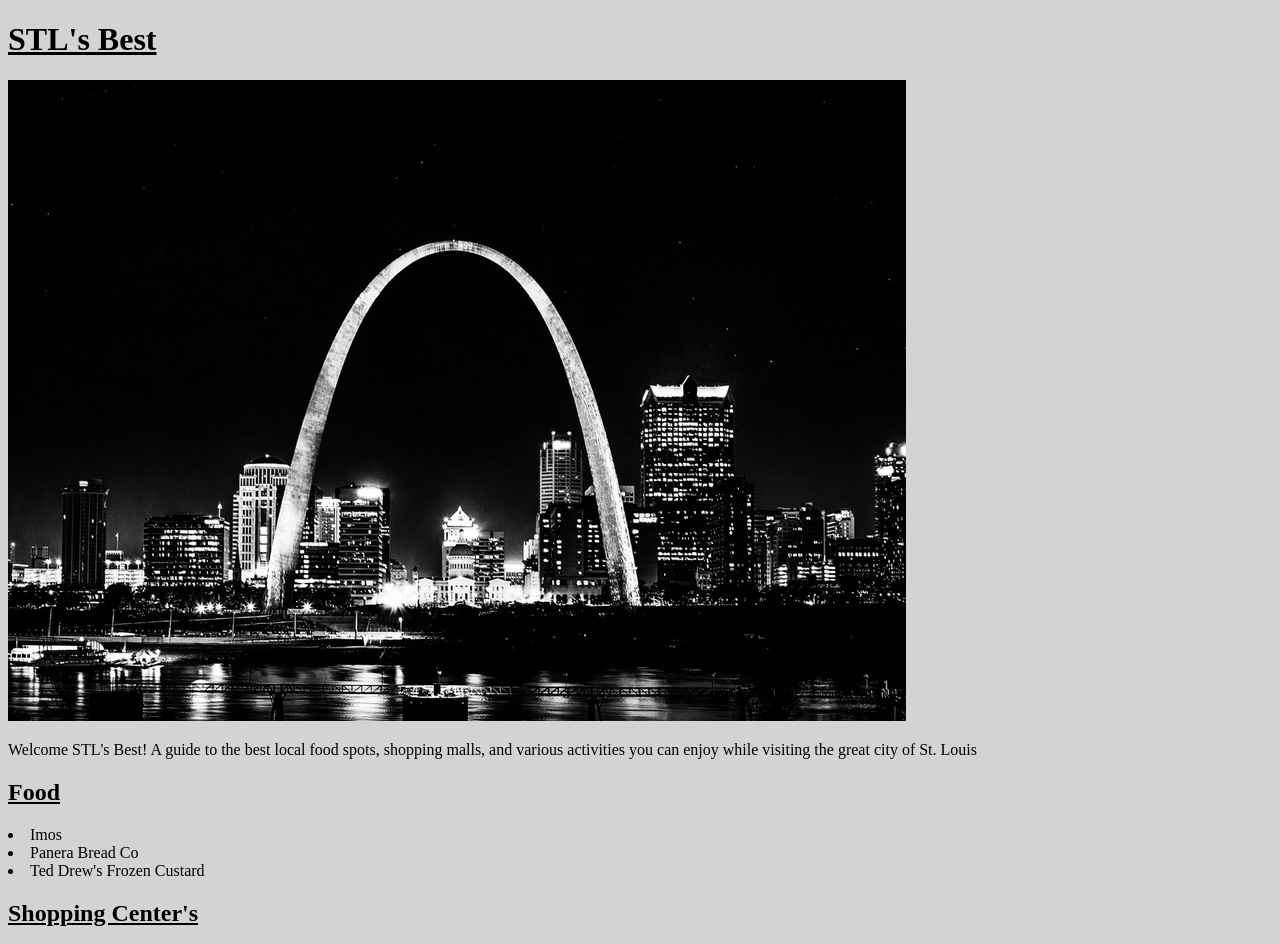
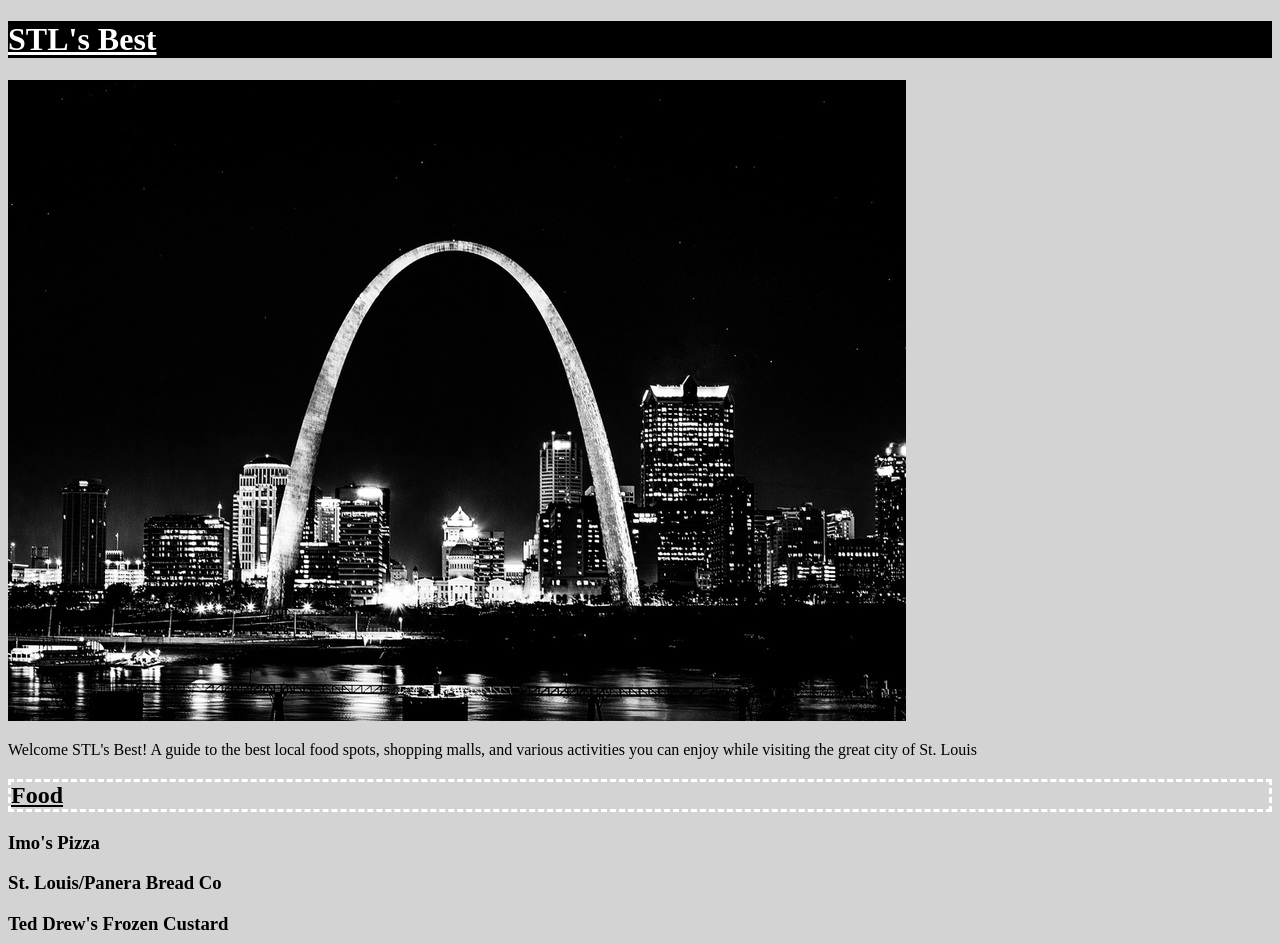
Before and after one commit to jjefferson91/mywebsite, a plain HTML site: page index.html in a window 1280 px wide. Shown: the top 944 px of the page. Drawn offline with Linux system fonts and the light colour scheme.

Commit message:
adding java alert

```diff
--- /dev/null
+++ b/alert.js
@@ -0,0 +1 @@
+alert ("Warning: St. Louis can be dangerous, be cautious and alert especially at night")
--- a/cssStyles/fontchanges.css
+++ b/cssStyles/fontchanges.css
@@ -3,9 +3,16 @@ body {
     background-color: lightgrey;}
 
 h1 {
-    color: black;
+    color: white;
+    background-color: black;
 }
 
 h1, h2 {
     text-decoration: underline;
 }
+
+h2 {
+    border-style: dashed;
+    border-width: 3px;
+    border-color: white;
+}
--- a/index.html
+++ b/index.html
@@ -14,12 +14,18 @@
   <p>Welcome STL's Best! A guide to the best local food spots,
     shopping malls, and various activities you can enjoy while visiting
     the great city of St. Louis</p>
+
      <h2>Food</h2>
-     <li>Imos</li>
-     <li>Panera Bread Co</li>
-     <li>Ted Drew's Frozen Custard</li>
+
+     <h3>Imo's Pizza</h3>
+
+     <h3>St. Louis/Panera Bread Co</h3>
+
+     <h3>Ted Drew's Frozen Custard</h3>
+
 
      <h2>Shopping Center's</h2>
+
      <li>Union Station - Downtown</li>
      <li>The Delmar Loop</li>
      <li>Chesterfield (Tanger & Westport)</li>
```
